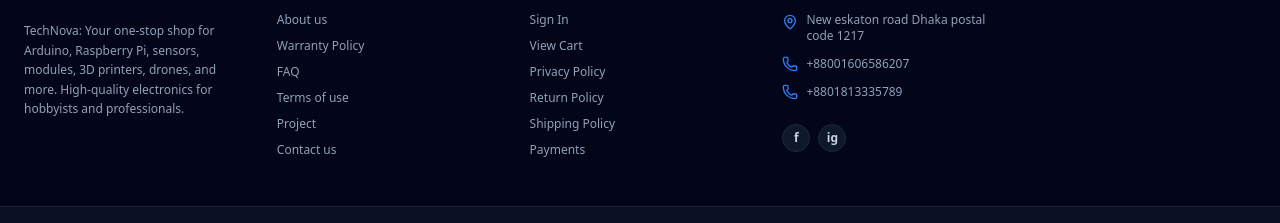
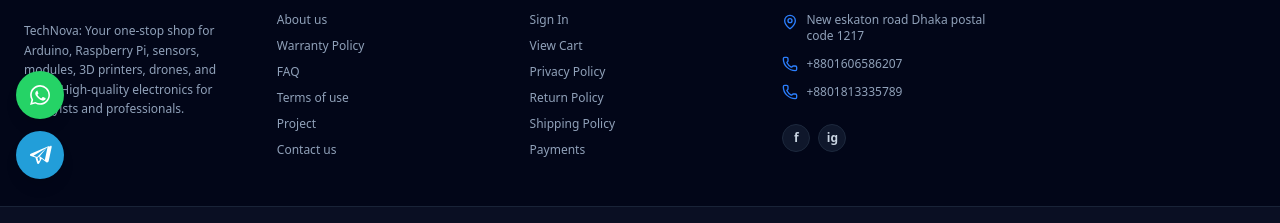
Before and after one commit to kamrulHasannahidkhan/TechNova-Client, a Next.js app: page / in a window 1280 px wide. Shown: the part 605-828 px from the top of the page. Built offline with nearby package versions, Linux system fonts and the light colour scheme; no server answers.

Commit message:
add floating WhatsApp and Telegram contact buttons

```diff
--- a/app/layout.tsx
+++ b/app/layout.tsx
@@ -5,6 +5,7 @@
 import { CartProvider } from "@/context/CartContext";
 import Header from "@/components/Header";
 import Footer from "@/components/Footer";
+import FloatingContactButtons from "@/components/FloatingContactButtons";
 
 const spaceGrotesk = Space_Grotesk({ subsets: ["latin"], variable: "--font-space-grotesk" });
 const inter = Inter({ subsets: ["latin"], variable: "--font-inter" });
@@ -24,6 +25,7 @@
             <Header />
             {children}
             <Footer />
+            <FloatingContactButtons />
           </CartProvider>
         </SessionWrapper>
       </body>
--- a/components/FloatingContactButtons.tsx
+++ b/components/FloatingContactButtons.tsx
@@ -1,6 +1,6 @@
 "use client";
 
-const WHATSAPP_NUMBER = "8801XXXXXXXXX"; // TODO: replace with your real WhatsApp number (country code, no +, no spaces)
+const WHATSAPP_NUMBER = "8801606586207"; // TODO: replace with your real WhatsApp number (country code, no +, no spaces)
 const TELEGRAM_USERNAME = "yourusername"; // TODO: replace with your real Telegram username (no @)
 
 export default function FloatingContactButtons() {
--- a/components/Footer.tsx
+++ b/components/Footer.tsx
@@ -128,7 +128,7 @@
             </li>
             <li className="flex items-center gap-2">
               <Phone className="w-4 h-4 text-blue-500 shrink-0" />
-              <span>+88001606586207 </span>
+              <span>+8801606586207 </span>
             </li>
             <li className="flex items-center gap-2">
               <Phone className="w-4 h-4 text-blue-500 shrink-0" />
```
